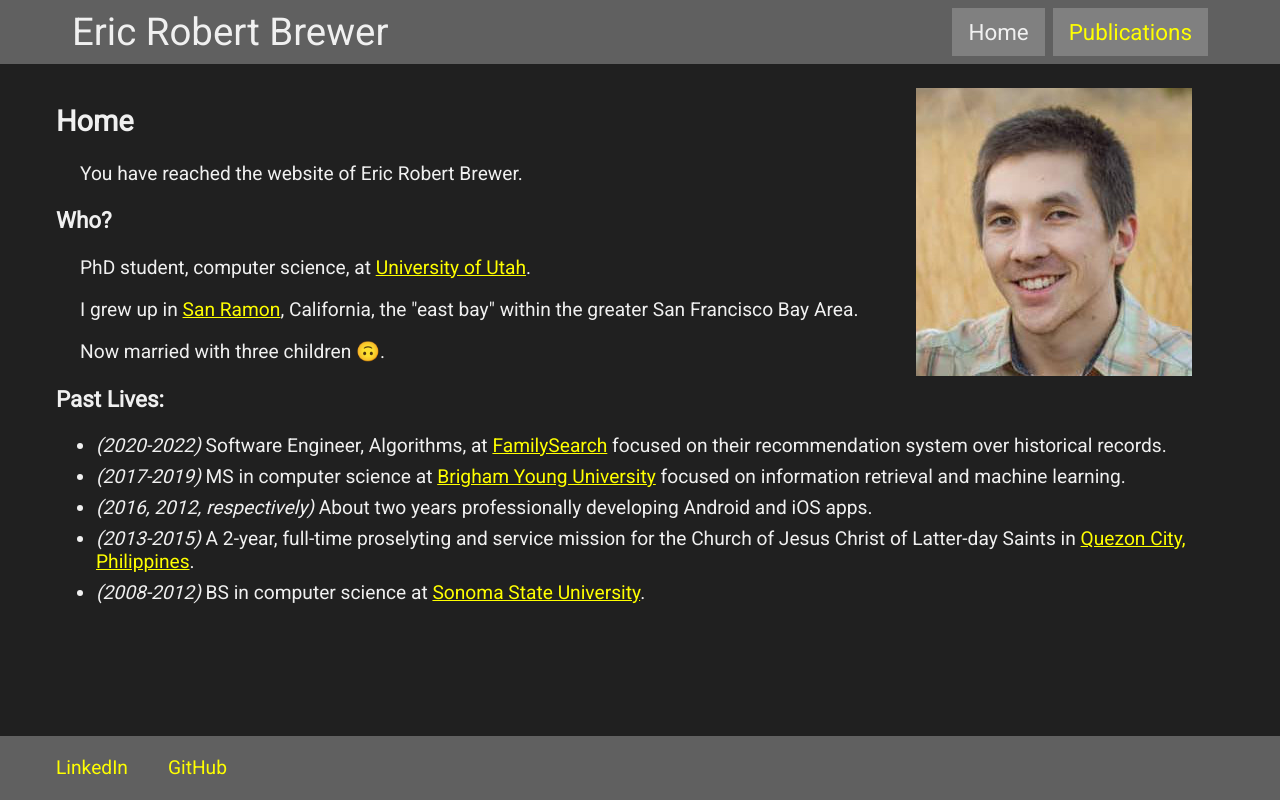
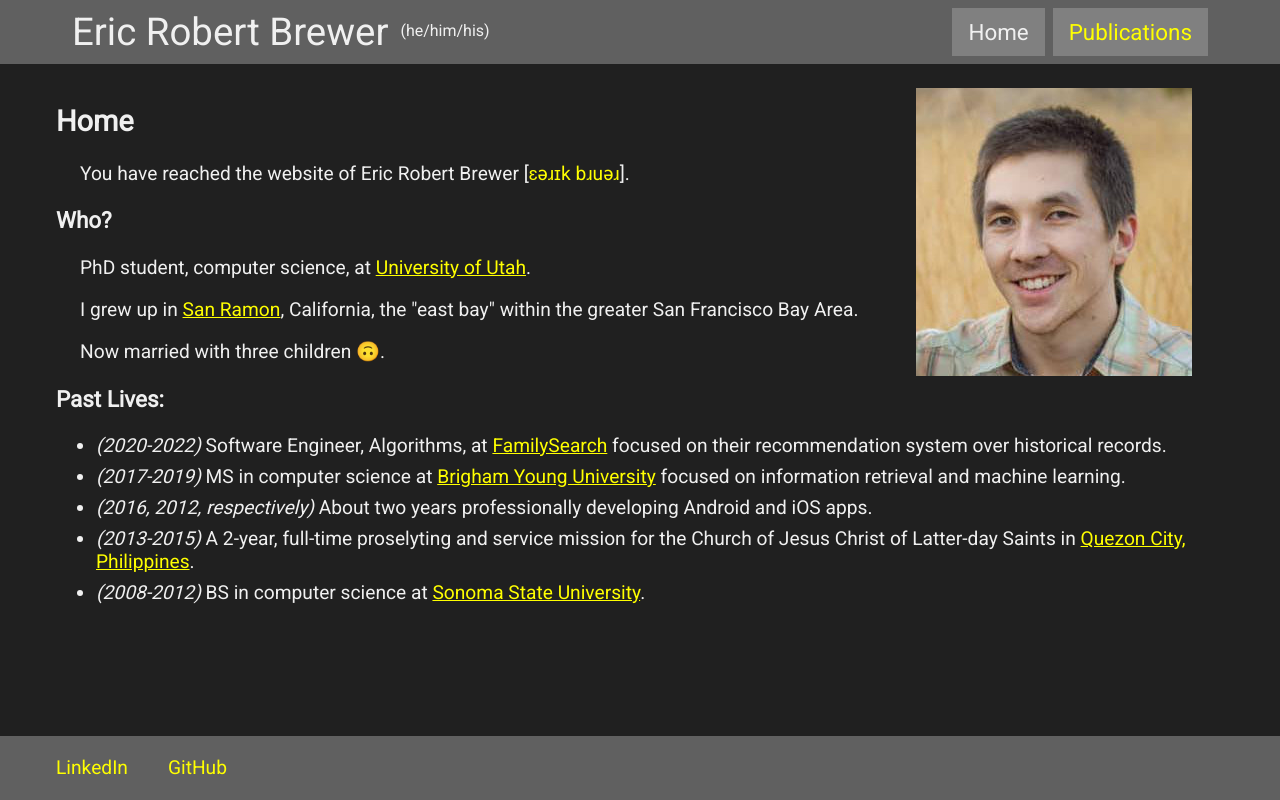
Before and after one commit to EricRobertBrewer/ericrobertbrewer, a plain HTML site: page html/index.html in a window 1280 px wide. Drawn offline with Linux system fonts and the light colour scheme.

Commit message:
Move HTML to html folder. Add resume_timeline.ipynb.

```diff
--- a/css/site.css
+++ b/html/css/site.css
@@ -48,6 +48,10 @@ a:active {
     line-height: 64px;
     margin: 0 auto 0 32px;
     vertical-align: middle;
+}
+
+.header .content #pronouns {
+    margin: 0 auto 0 8px;
 }
 
 .header .content .tabs {
--- a/index.html
+++ b/html/index.html
@@ -23,6 +23,7 @@
         <div class="header">
             <div class="content">
                 <span id="name">Eric Robert Brewer</span>
+                <span id="pronouns">(he/him/his)</span>
                 <div class="tabs">
                     <span class="tab">Home</span>
                     <a href="./publications.html"><span class="tab">Publications</span></a>
@@ -33,7 +34,7 @@
             <div class="content">
                 <img src="./img/14-profile.jpg" class="img-right" />
                 <h2>Home</h2>
-                <p>You have reached the website of Eric Robert Brewer.</p>
+                <p>You have reached the website of Eric Robert Brewer [<a href="http://ipa-reader.xyz/?text=%C9%9B%C9%99%C9%B9Ik%20b%C9%B9u%C9%99%C9%B9" style="text-decoration: none;" target="_blank">ɛəɹɪk bɹuəɹ</a>].</p>
                 <h3>Who?</h3>
                 <p>PhD student, computer science, at <a href="https://www.utah.edu/">University of Utah</a>.</p>
                 <p>I grew up in <a href="https://www.google.com/maps/place/San+Ramon,+CA/@37.7581036,-121.9756272,13z">San Ramon</a>, California, the "east bay" within the greater San Francisco Bay Area.</p>
```
Also changed, not shown: html/css/index.css (renamed from css/index.css), html/error.html (renamed from error.html), html/favicon-16x16.png (renamed from favicon-16x16.png), html/favicon-32x32.png (renamed from favicon-32x32.png), html/favicon-96x96.png (renamed from favicon-96x96.png), html/iPad-Pro.png (renamed from iPad-Pro.png), html/iPad-Retina.png (renamed from iPad-Retina.png), html/iPhone-6-Plus.png (renamed from iPhone-6-Plus.png), html/img/14-profile.jpg (renamed from img/14-profile.jpg), html/older-iPhone.png (renamed from older-iPhone.png), html/publications.html (renamed from publications.html), 2 other files.
